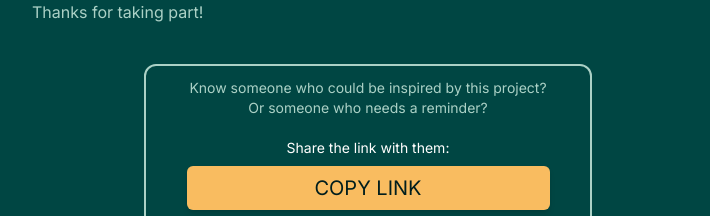
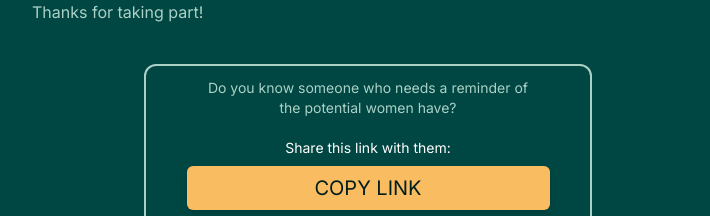
Before and after one commit to jdjuan/nine-questions, a Next.js app: page /done in a window 1280 px wide. Shown: the part 728-944 px from the top of the page, without its empty margins (272-982 px from the left). Built offline with nearby package versions, Linux system fonts and the light colour scheme; what tailwindcss-debug-screens would draw is missing.

Commit message:
adjust cta

```diff
--- a/pages/done.tsx
+++ b/pages/done.tsx
@@ -90,11 +90,11 @@ const Done = () => {
         </div>
 
         <div className='mx-auto grid max-w-md rounded-xl border-2 p-5 pt-1 text-center text-sm md:px-6'>
-          <p className='p-2 md:px-4'>
-            Know someone who could be inspired by this project? Or someone who needs a reminder?
+          <p className='p-2 md:px-8'>
+            Do you know someone who needs a reminder of the potential women have?
             <br />
             <br />
-            <span className='text-green-200'>Share the link with them:</span>
+            <span className='text-green-200'>Share this link with them:</span>
           </p>
           <div className='mx-auto grid w-11/12'>
             <Button
```
